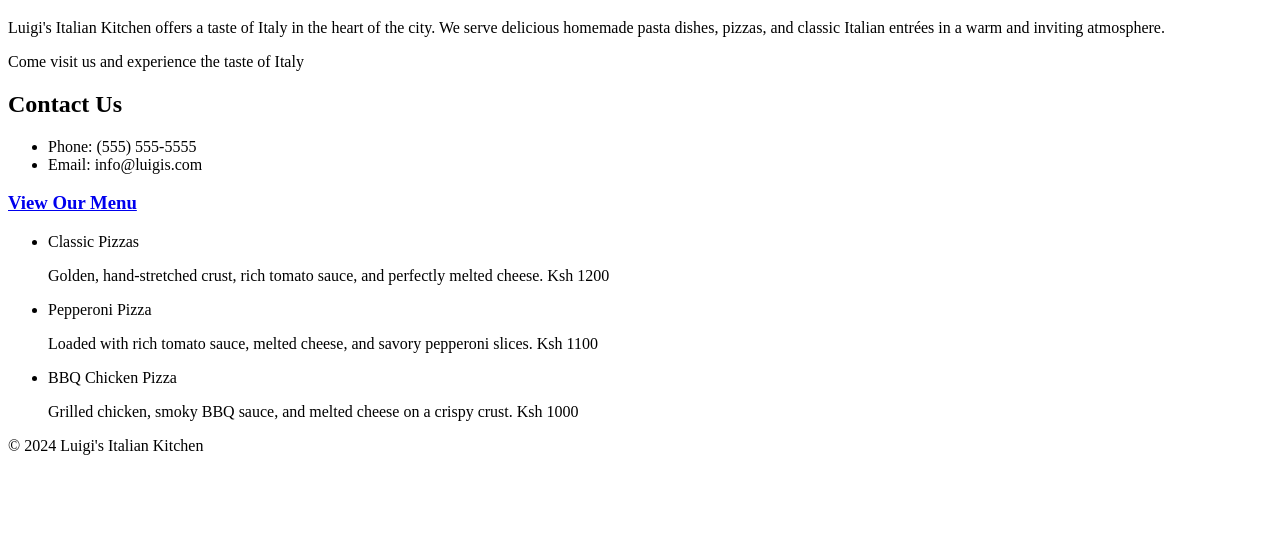
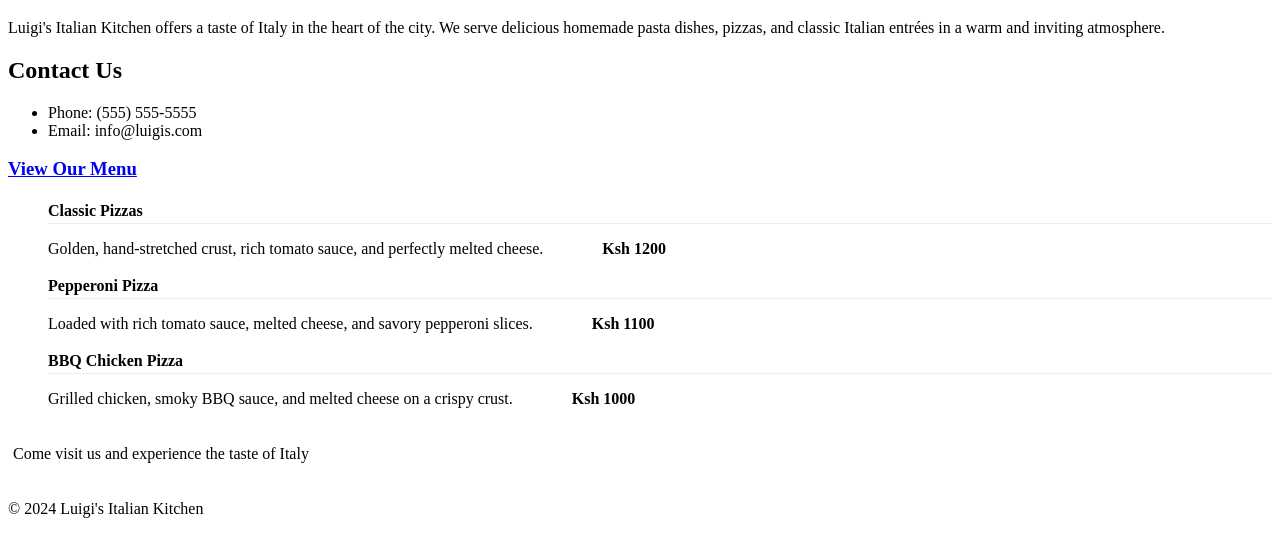
Before and after one commit to faithkamande029-cloud/Power-of-Pizza, a plain HTML site: page index.html in a window 1280 px wide. Shown: the part 61-618 px from the top of the page. Drawn offline with Linux system fonts and the light colour scheme.

Commit message:
refining stles

```diff
--- a/index.html
+++ b/index.html
@@ -16,7 +16,7 @@
         city. We serve delicious homemade pasta dishes, pizzas, and classic
         Italian entrées in a warm and inviting atmosphere.
       </p>
-      <p>Come visit us and experience the taste of Italy</p>
+
     </main>
     <section class="Contact">
       <h2>Contact Us</h2>
@@ -29,13 +29,16 @@
       <h3><a href="#">View Our Menu</a></h3>
       <ul>
         <li>Classic Pizzas</li>
-        <p>Golden, hand-stretched crust, rich tomato sauce, and perfectly melted cheese. Ksh 1200</p>
+        <p>Golden, hand-stretched crust, rich tomato sauce, and perfectly melted cheese. <span class="price">Ksh 1200</span></p>
         <li>Pepperoni Pizza</li>
-        <p>Loaded with rich tomato sauce, melted cheese, and savory pepperoni slices. Ksh 1100</p>
+        <p>Loaded with rich tomato sauce, melted cheese, and savory pepperoni slices. <span class="price">Ksh 1100</span></p>
         <li>BBQ Chicken Pizza</li>
-        <p>Grilled chicken, smoky BBQ sauce, and melted cheese on a crispy crust. Ksh 1000</p>
+        <p>Grilled chicken, smoky BBQ sauce, and melted cheese on a crispy crust. <span class="price">Ksh 1000</span> </p>
       </ul>
     </section>
+    <aside>
+        <p>Come visit us and experience the taste of Italy</p>
+      </aside>
     <footer>
       <p>&copy; 2024 Luigi's Italian Kitchen</p>
     </footer>
--- a/style..css
+++ b/style..css
@@ -1,3 +1,28 @@
+*::before,
+*::after{
+    padding: 0;
+    margin: 0;
+    box-sizing: border-box;
+}
 h1 {
+    /* stylling the header */
     color: red;
 }
+.menu li{
+    font-weight: bold;
+    display: flex;
+    padding: 3px 0;
+    border-bottom: 1px solid #eee;
+}
+.price {
+    /* spacing the price */
+    margin: 55px;
+    font-weight: bold;
+}
+footer{
+    display: flex;
+}
+aside{
+    display: flex;
+    padding: 5px;
+}
```
